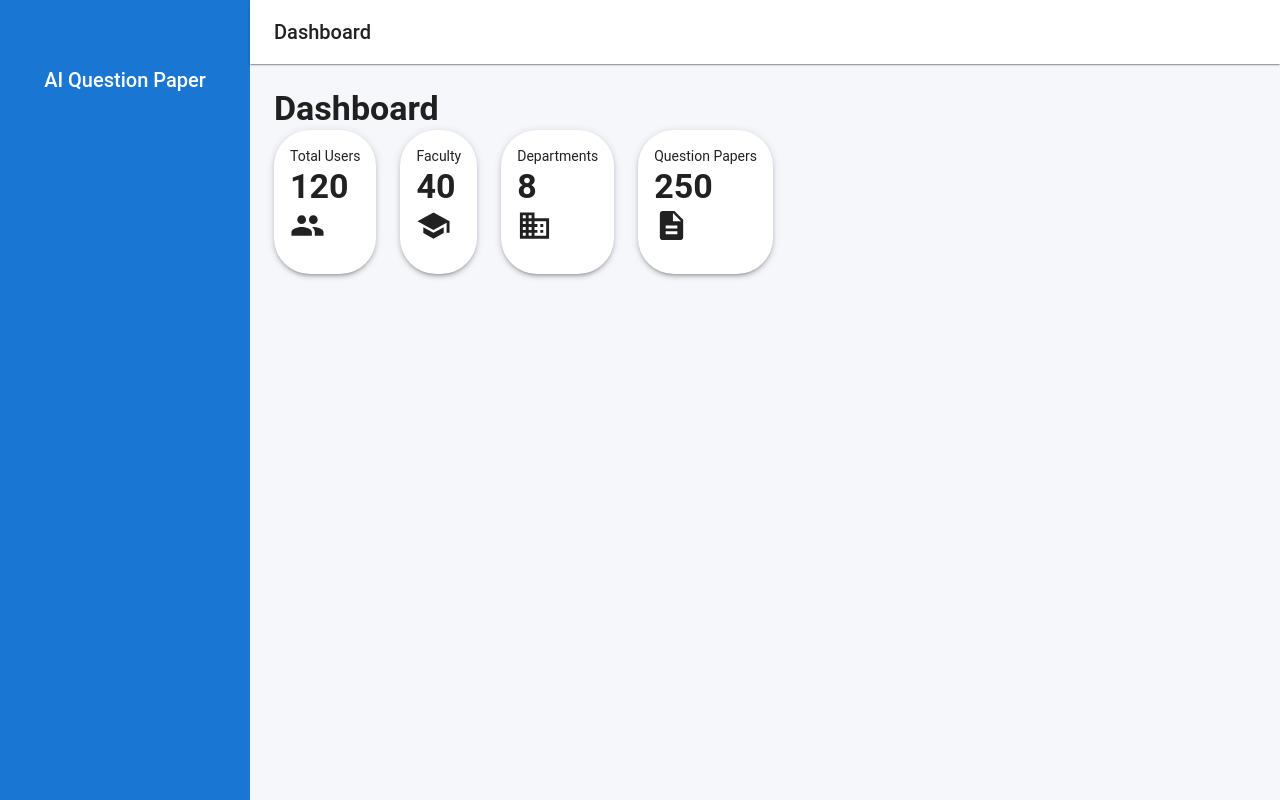
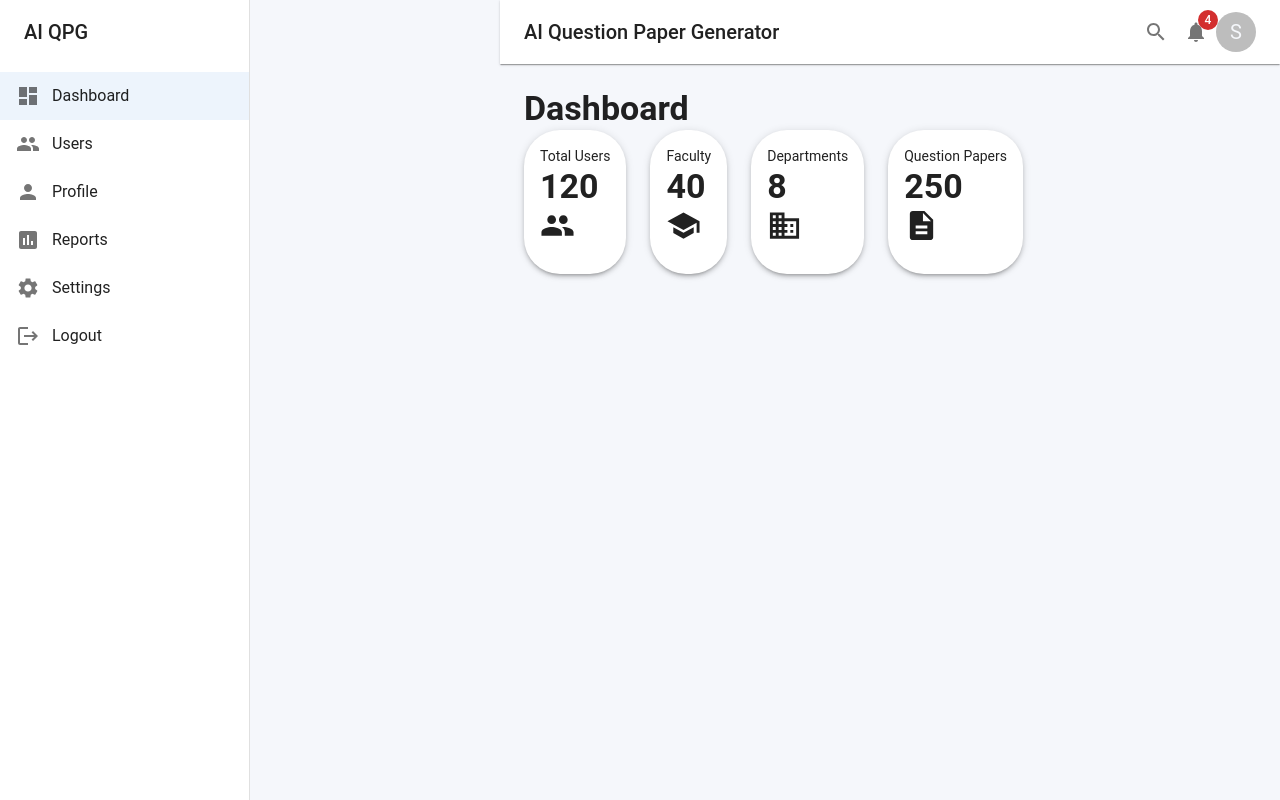
Before and after one commit to EducatorPvabes/Question-Paper-Generator-using-AI, a React (Vite) app: page /dashboard in a window 1280 px wide. Built offline with nearby package versions, Linux system fonts and the light colour scheme; sample sign-in values are in the browser's storage.

Commit message:
Implemented enterprise sidebar and navbar

```diff
--- /dev/null
+++ b/src/components/dashboard/BarChart.jsx
@@ -0,0 +1,50 @@
+import {
+  Chart as ChartJS,
+  CategoryScale,
+  LinearScale,
+  BarElement,
+  Tooltip,
+  Legend,
+} from "chart.js";
+
+import { Bar } from "react-chartjs-2";
+
+ChartJS.register(
+  CategoryScale,
+  LinearScale,
+  BarElement,
+  Tooltip,
+  Legend
+);
+
+const data = {
+  labels: [
+    "Jan",
+    "Feb",
+    "Mar",
+    "Apr",
+    "May",
+    "Jun",
+  ],
+  datasets: [
+    {
+      label: "Question Papers Generated",
+      data: [12, 18, 22, 30, 27, 35],
+    },
+  ],
+};
+
+const options = {
+  responsive: true,
+  plugins: {
+    legend: {
+      position: "top",
+    },
+  },
+};
+
+const BarChart = () => {
+  return <Bar data={data} options={options} />;
+};
+
+export default BarChart;
--- /dev/null
+++ b/src/components/dashboard/PieChart.jsx
@@ -0,0 +1,34 @@
+import {
+  Chart as ChartJS,
+  ArcElement,
+  Tooltip,
+  Legend,
+} from "chart.js";
+
+import { Pie } from "react-chartjs-2";
+
+ChartJS.register(
+  ArcElement,
+  Tooltip,
+  Legend
+);
+
+const data = {
+  labels: [
+    "CSE",
+    "IT",
+    "ECE",
+    "ME",
+  ],
+  datasets: [
+    {
+      data: [35, 20, 25, 20],
+    },
+  ],
+};
+
+const PieChart = () => {
+  return <Pie data={data} />;
+};
+
+export default PieChart;
--- /dev/null
+++ b/src/components/dashboard/RecentActivity.jsx
@@ -0,0 +1,42 @@
+import {
+  Card,
+  CardContent,
+  Typography,
+  List,
+  ListItem,
+  ListItemText,
+} from "@mui/material";
+
+const activities = [
+  "Admin logged in",
+  "Question Paper Generated",
+  "Faculty Registered",
+  "Department Updated",
+];
+
+const RecentActivity = () => {
+  return (
+    <Card>
+      <CardContent>
+        <Typography
+          variant="h6"
+          gutterBottom
+        >
+          Recent Activity
+        </Typography>
+
+        <List>
+          {activities.map((activity) => (
+            <ListItem key={activity}>
+              <ListItemText
+                primary={activity}
+              />
+            </ListItem>
+          ))}
+        </List>
+      </CardContent>
+    </Card>
+  );
+};
+
+export default RecentActivity;
--- /dev/null
+++ b/src/components/dashboard/RecentUsers.jsx
@@ -0,0 +1,42 @@
+import {
+  Card,
+  CardContent,
+  Typography,
+  List,
+  ListItem,
+  ListItemText,
+} from "@mui/material";
+
+const users = [
+  "Pranshi Verma",
+  "Rahul Sharma",
+  "Aman Gupta",
+  "Sneha Singh",
+];
+
+const RecentUsers = () => {
+  return (
+    <Card>
+      <CardContent>
+        <Typography
+          variant="h6"
+          gutterBottom
+        >
+          Recent Users
+        </Typography>
+
+        <List>
+          {users.map((user) => (
+            <ListItem key={user}>
+              <ListItemText
+                primary={user}
+              />
+            </ListItem>
+          ))}
+        </List>
+      </CardContent>
+    </Card>
+  );
+};
+
+export default RecentUsers;
--- a/src/components/layout/Navbar.jsx
+++ b/src/components/layout/Navbar.jsx
@@ -2,22 +2,52 @@ import {
   AppBar,
   Toolbar,
   Typography,
+  IconButton,
+  Avatar,
+  Badge,
+  Box,
 } from "@mui/material";
 
+import NotificationsIcon from "@mui/icons-material/Notifications";
+import SearchIcon from "@mui/icons-material/Search";
+
+import useAuth from "../../hooks/useAuth";
+
 const Navbar = () => {
+  const { user } = useAuth();
+
   return (
     <AppBar
       position="static"
+      color="inherit"
       elevation={1}
-      color="inherit"
     >
       <Toolbar>
         <Typography
           variant="h6"
-          fontWeight="bold"
+          sx={{ flexGrow: 1 }}
         >
-          Dashboard
+          AI Question Paper Generator
         </Typography>
+
+        <IconButton>
+          <SearchIcon />
+        </IconButton>
+
+        <IconButton>
+          <Badge
+            badgeContent={4}
+            color="error"
+          >
+            <NotificationsIcon />
+          </Badge>
+        </IconButton>
+
+        <Box ml={2}>
+          <Avatar>
+            {user?.name?.charAt(0) || "A"}
+          </Avatar>
+        </Box>
       </Toolbar>
     </AppBar>
   );
--- a/src/components/layout/Sidebar.jsx
+++ b/src/components/layout/Sidebar.jsx
@@ -1,29 +1,59 @@
 import {
-  Box,
+  Drawer,
   Toolbar,
+  List,
+  ListItemButton,
+  ListItemIcon,
+  ListItemText,
   Typography,
 } from "@mui/material";
 
+import { Link, useLocation } from "react-router-dom";
+
+import { menuItems } from "../../utils/menuItems";
+
+const drawerWidth = 250;
+
 const Sidebar = () => {
+  const location = useLocation();
+
   return (
-    <Box
+    <Drawer
+      variant="permanent"
       sx={{
-        width: 250,
-        minHeight: "100vh",
-        bgcolor: "primary.main",
-        color: "#fff",
+        width: drawerWidth,
+        "& .MuiDrawer-paper": {
+          width: drawerWidth,
+          boxSizing: "border-box",
+        },
       }}
     >
-      <Toolbar />
+      <Toolbar>
+        <Typography
+          variant="h6"
+          fontWeight="bold"
+        >
+          AI QPG
+        </Typography>
+      </Toolbar>
 
-      <Typography
-        variant="h6"
-        align="center"
-        mt={3}
-      >
-        AI Question Paper
-      </Typography>
-    </Box>
+      <List>
+        {menuItems.map((item) => (
+          <ListItemButton
+            key={item.title}
+            component={Link}
+            to={item.path}
+            selected={location.pathname === item.path}
+          >
+            <ListItemIcon>{item.icon}</ListItemIcon>
+
+            <ListItemText
+              primary={item.title}
+            />
+          </ListItemButton>
+        ))}
+      </List>
+    </Drawer>
   );
 };
 
--- a/src/layouts/DashboardLayout.jsx
+++ b/src/layouts/DashboardLayout.jsx
@@ -2,13 +2,21 @@ import { Box } from "@mui/material";
 
 import Navbar from "../components/layout/Navbar";
 import Sidebar from "../components/layout/Sidebar";
+
+const drawerWidth = 250;
 
 const DashboardLayout = ({ children }) => {
   return (
     <Box sx={{ display: "flex" }}>
       <Sidebar />
 
-      <Box sx={{ flexGrow: 1 }}>
+      <Box
+        component="main"
+        sx={{
+          flexGrow: 1,
+          ml: `${drawerWidth}px`,
+        }}
+      >
         <Navbar />
 
         <Box sx={{ p: 3 }}>
--- a/src/pages/dashboard/Dashboard.jsx
+++ b/src/pages/dashboard/Dashboard.jsx
@@ -11,7 +11,33 @@ import BusinessIcon from "@mui/icons-material/Business";
 import DescriptionIcon from "@mui/icons-material/Description";
 
 import StatCard from "../../components/dashboard/StatCard";
+import { Paper } from "@mui/material";
 
+import BarChart from "../../components/dashboard/BarChart";
+import PieChart from "../../components/dashboard/PieChart";
+import RecentUsers from "../../components/dashboard/RecentUsers";
+import RecentActivity from "../../components/dashboard/RecentActivity";
+<Grid container spacing={3} mt={2}>
+  <Grid item xs={12} md={8}>
+    <Paper sx={{ p: 2 }}>
+      <BarChart />
+    </Paper>
+  </Grid>
+
+  <Grid item xs={12} md={4}>
+    <Paper sx={{ p: 2 }}>
+      <PieChart />
+    </Paper>
+  </Grid>
+
+  <Grid item xs={12} md={6}>
+    <RecentUsers />
+  </Grid>
+
+  <Grid item xs={12} md={6}>
+    <RecentActivity />
+  </Grid>
+</Grid>
 const Dashboard = () => {
   return (
     <DashboardLayout>
--- /dev/null
+++ b/src/utils/menuItems.js
@@ -0,0 +1,39 @@
+import DashboardIcon from "@mui/icons-material/Dashboard";
+import PeopleIcon from "@mui/icons-material/People";
+import PersonIcon from "@mui/icons-material/Person";
+import AssessmentIcon from "@mui/icons-material/Assessment";
+import SettingsIcon from "@mui/icons-material/Settings";
+import LogoutIcon from "@mui/icons-material/Logout";
+
+export const menuItems = [
+  {
+    title: "Dashboard",
+    path: "/dashboard",
+    icon: <DashboardIcon />,
+  },
+  {
+    title: "Users",
+    path: "/users",
+    icon: <PeopleIcon />,
+  },
+  {
+    title: "Profile",
+    path: "/profile",
+    icon: <PersonIcon />,
+  },
+  {
+    title: "Reports",
+    path: "/reports",
+    icon: <AssessmentIcon />,
+  },
+  {
+    title: "Settings",
+    path: "/settings",
+    icon: <SettingsIcon />,
+  },
+  {
+    title: "Logout",
+    path: "/logout",
+    icon: <LogoutIcon />,
+  },
+];
```
